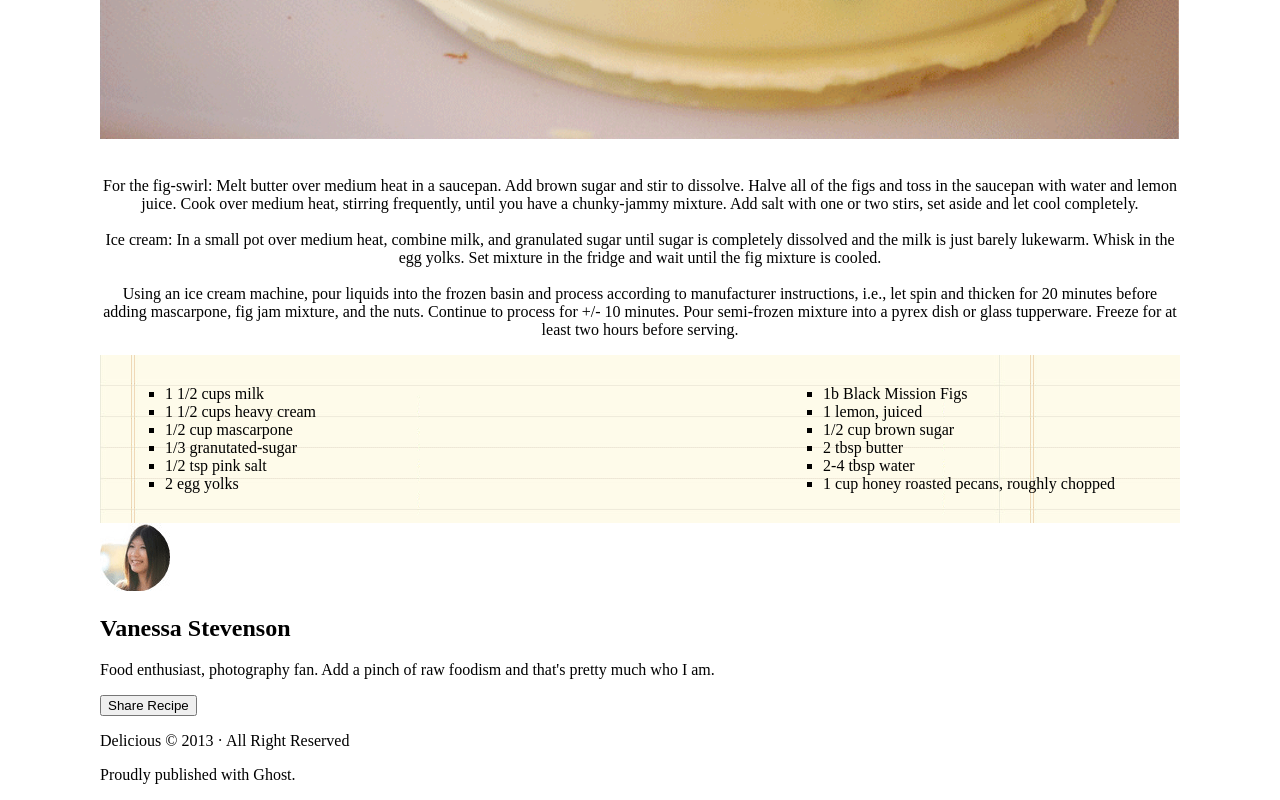
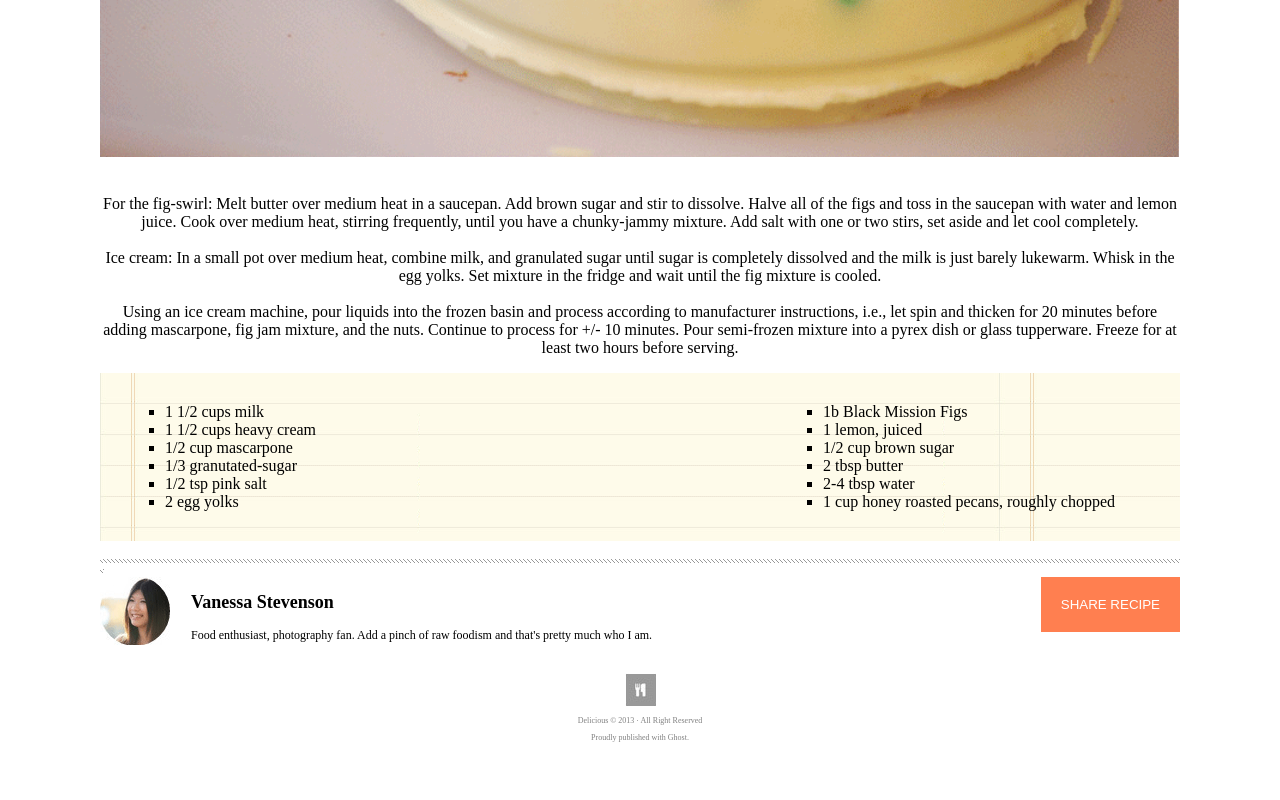
Before and after one commit to baileykue/lab-10-choco-pizza, a website: page index.html in a window 1280 px wide. Shown: the part 862-1662 px from the top of the page. After the commit the page ends 1612 px from the top, so only its background shows below. Drawn offline with Linux system fonts and the light colour scheme.

Commit message:
styling the page footer

```diff
--- a/index.html
+++ b/index.html
@@ -35,7 +35,8 @@
            <img src="./assets/mail-icon.png" alt="Email icon">
        </div>
    </nav>
-   <div id="stripy-lines">
+   <br>
+   <div class="stripy-lines">
         <img src="./assets/hr-img.png" alt="stripey lines">
    </div>
    <main>
@@ -88,22 +89,24 @@
             </ul>
         </div>
    </main>
-        <div id="stripy-lines1">
-            <!-- <img src="./assets/hr-img.png" alt="stripey lines"> -->
+   <br>
+        <div class="stripy-lines">
+            <img src="./assets/hr-img.png" alt="stripey lines">
         </div>
    <footer>
         <div id="about-me">
            <img src="./assets/van-pic.png" alt="picture of a lady">
+           <button id="share-button">Share Recipe</button>
+           <div id="bio">
            <h2>Vanessa Stevenson</h2>
            <p>
                Food enthusiast, photography fan. Add a pinch of raw foodism and that's pretty much who I am.
             </p>
-            <button id="share-button">Share Recipe</button>
+           </div>
         </div>
-        <div id="stripy-lines">
-            <!-- <img src="./assets/small-logo.png" alt="even smaller fork and knife"> -->
-        </div>
+        <br>
         <div id="copyright">
+            <img src="./assets/small-logo.png" alt="even smaller fork and knife">
            <p>
                Delicious &copy; 2013 &middot; All Right Reserved
            </p>
--- a/styles/style.css
+++ b/styles/style.css
@@ -16,7 +16,7 @@ nav {
     right: 100px;
 }
 
-#stripy-lines {
+.stripy-lines {
     background-image: url("../assets/hr-img.png");
     background-repeat: repeat-x;
     width: 100%;
@@ -76,3 +76,41 @@ ul {
     margin: 30px;
     margin-right: 65px;
 }
+
+footer {
+    display: flex;
+    flex-direction: column;
+}
+
+#about-me {
+    flex-direction: row;
+    float: right;
+}
+
+#about-me img {
+    float: left;
+    z-index: 5;
+}
+
+#share-button {
+    float: right;
+    text-transform: uppercase;
+    background-color: coral;
+    padding: 20px;
+    color: white;
+    border: none;
+}
+
+
+#copyright {
+    text-align: center;
+    color: grey;
+    font-size: .5rem;
+    align-items: center;
+}
+
+#bio {
+    float: left;
+    font-size: .75rem;
+    margin-left: 20px;
+}
```
